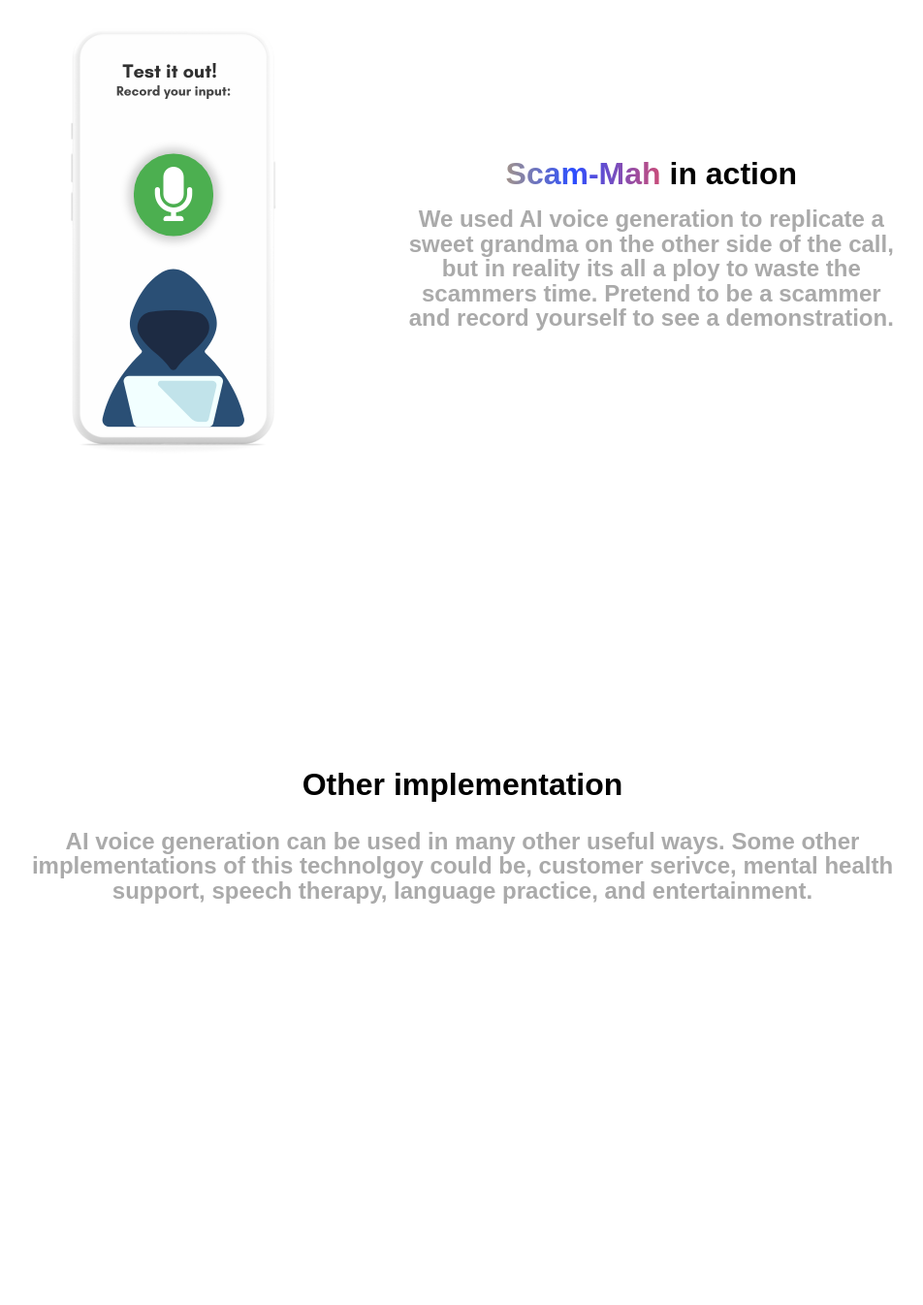
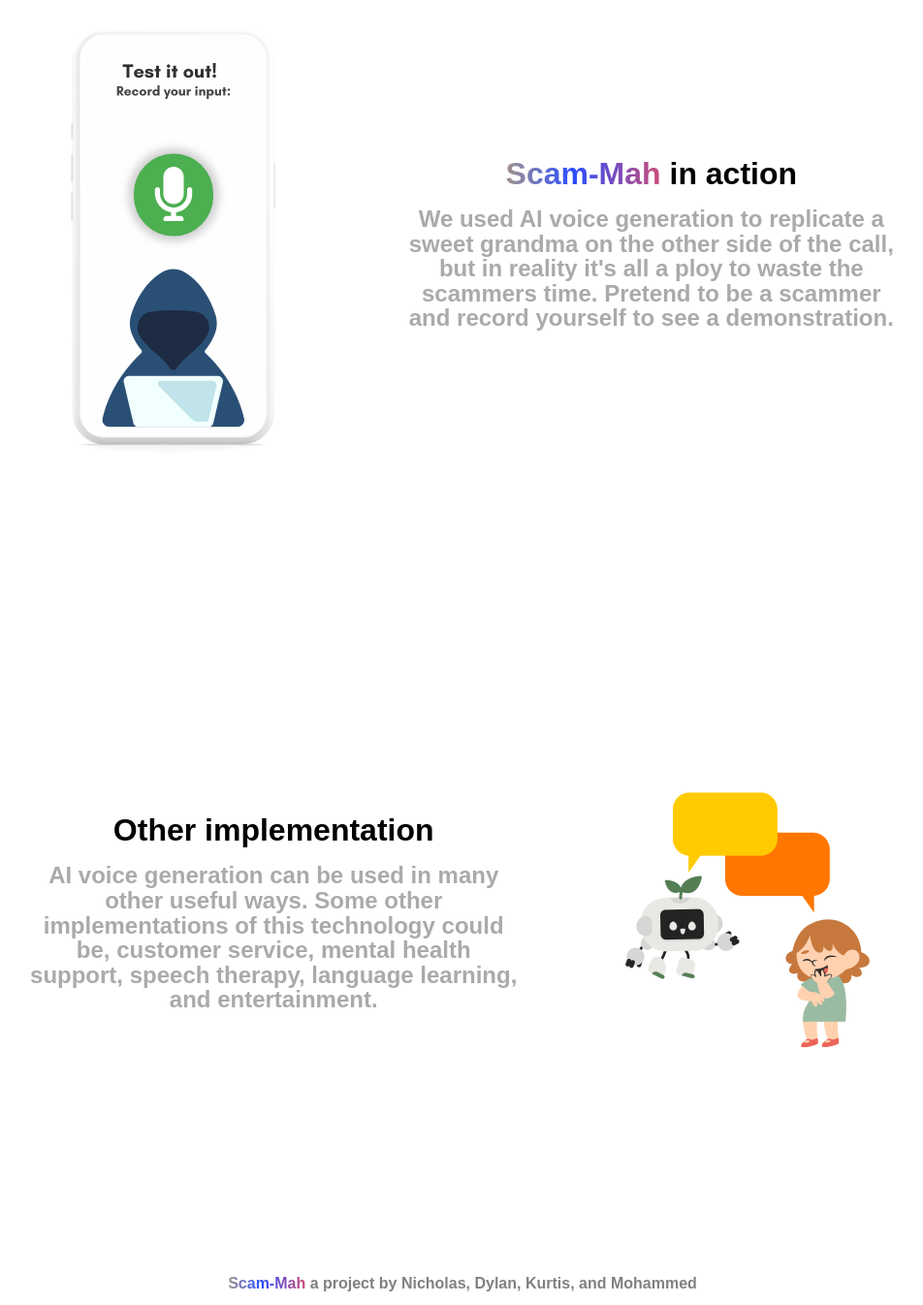
Before and after one commit to nicholasching/NewHacks, a Flask app: page / in a window 1280 px wide. Shown: the part 2686-4032 px from the top of the page at 97% size, without its empty margins (163-1115 px from the left). Before the commit the page ends 3618 px from the top, so only its background shows below. Run offline with Flask 3, Linux system fonts and the light colour scheme.

Commit message:
Added Images and Improved Spelling

```diff
--- a/static/styles.css
+++ b/static/styles.css
@@ -210,11 +210,15 @@ p {
 #fifthcontainer {
     display: flex;
     text-align: center;
+    justify-content: center;
+    align-items: center;
+    margin-bottom: 17.5%;
 }
 
 #fifthtextcontainer {
     display: flex;
     flex-direction: column;
+    margin-right: 10%;
 }
 
 #hfifth {
@@ -226,3 +230,14 @@ p {
     font-size: 1.5rem;
     line-height: 1.6rem;
 }
+
+#footercontainer {
+    width: 100%;
+    margin-bottom: 1%;
+    text-align: center;
+}
+
+#hfooter {
+    color: grey;
+    font-size: 1rem;
+}
--- a/templates/index.html
+++ b/templates/index.html
@@ -11,7 +11,6 @@
     <link rel="preconnect" href="https://fonts.gstatic.com" crossorigin>
     <link href="https://fonts.googleapis.com/css2?family=Varela+Round&display=swap" rel="stylesheet">
     <link rel="stylesheet" href="https://cdnjs.cloudflare.com/ajax/libs/font-awesome/6.0.0-beta3/css/all.min.css">
-
 </head>
 
 <body>
@@ -21,9 +20,7 @@
             <img src="static/images/main.png" id="mainimg">
             <h1 id="hmain">We hate scam calls,</h1>
             <h2 id="h2main">AI can help with that.</h2>
-
         </div>
-
         <div class="container" id="secondcontainer">
             <img src="static/images/scamcaller.png" id="scamcallerimg">
             <div class="secondtextcontainer">
@@ -35,7 +32,7 @@
         <div class="container" id="thirdcontainer">
             <div class="thirdtextcontainer">
                 <h1 id="hthird">Introducing, <span class="gradient-text">Scam-Mah</span></h1>
-                <p id="pthird">With AI's incredible pattern recognition and sorting we used machine learning to flag numbers which have abnormally high call rates, short call duration, and scam activity flagged by multiple users. </p>
+                <p id="pthird">With AI's incredible pattern recognition and sorting we used machine learning to flag numbers which have abnormally high call rates, short call duration, and scam activity flagged by multiple users.</p>
             </div>
             <img src="static/images/ai.png" id="aiimg">
         </div>
@@ -53,15 +50,20 @@
             </div>
             <div id="forthtextcontainer">
                 <h1 id="hforth"><span class="gradient-text">Scam-Mah</span> in action</h1>
-                <p id="pforth">We used AI voice generation to replicate a sweet grandma on the other side of the call, but in reality its all a ploy to waste the scammers time. Pretend to be a scammer and record yourself to see a demonstration.</p>
+                <p id="pforth">We used AI voice generation to replicate a sweet grandma on the other side of the call, but in reality it's all a ploy to waste the scammers time. Pretend to be a scammer and record yourself to see a demonstration.</p>
             </div>
         </div>
 
         <div class="container" id="fifthcontainer">
             <div id="fifthtextcontainer">
                 <h1 id="hfifth">Other implementation</h1>
-                <p id="pfifth">AI voice generation can be used in many other useful ways. Some other implementations of this technolgoy could be, customer serivce, mental health support, speech therapy, language practice, and entertainment.</p>
+                <p id="pfifth">AI voice generation can be used in many other useful ways. Some other implementations of this technology could be, customer service, mental health support, speech therapy, language learning, and entertainment.</p>
             </div>
+            <img src="static/images/aitalk.png" id="aitalkimg">
+        </div>
+
+        <div id="footercontainer">
+            <h1 id="hfooter"><span class="gradient-text">Scam-Mah</span> a project by Nicholas, Dylan, Kurtis, and Mohammed</h1>
         </div>
 
     </div>
```
Also changed, not shown: static/images/aitalk.png (added).
